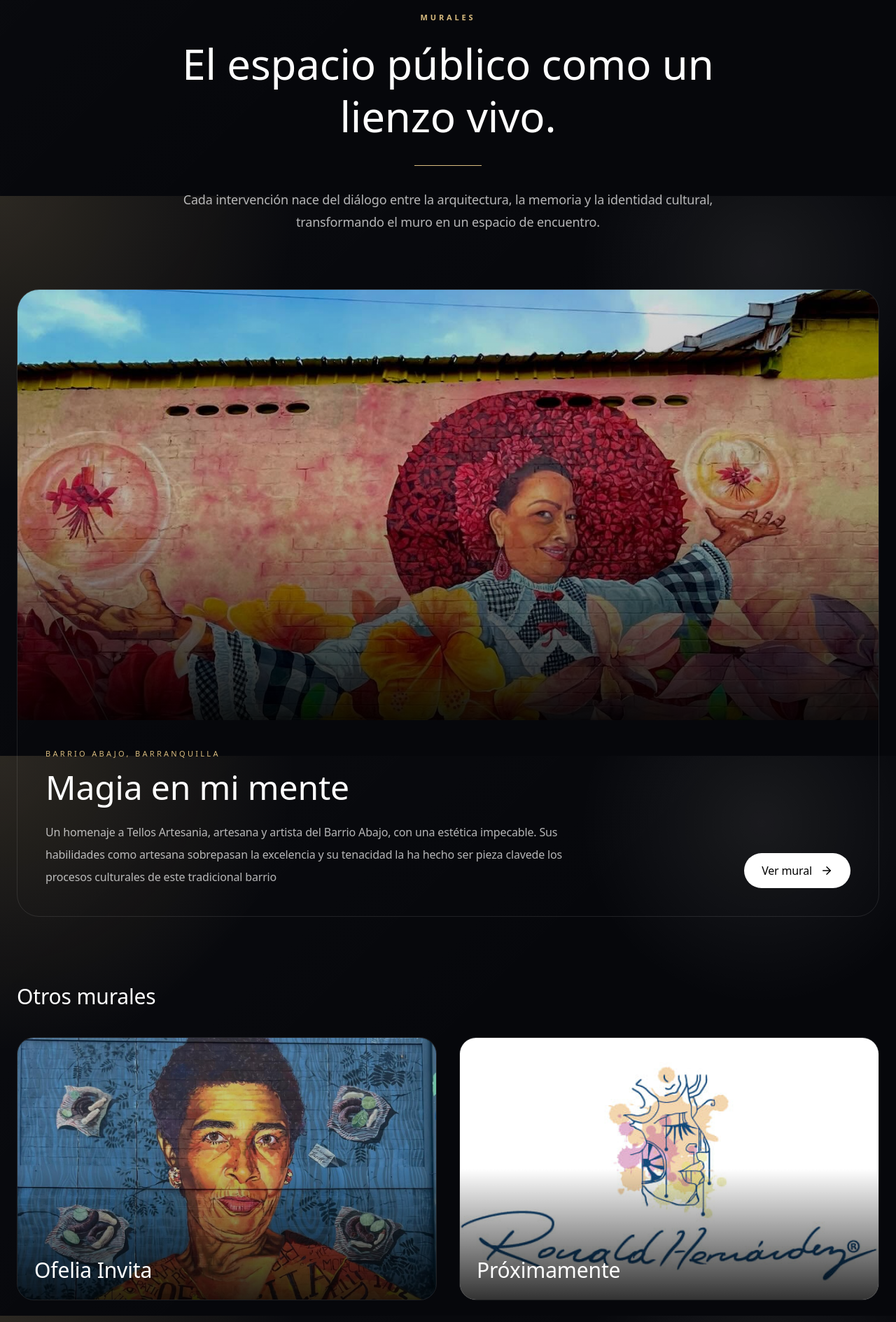
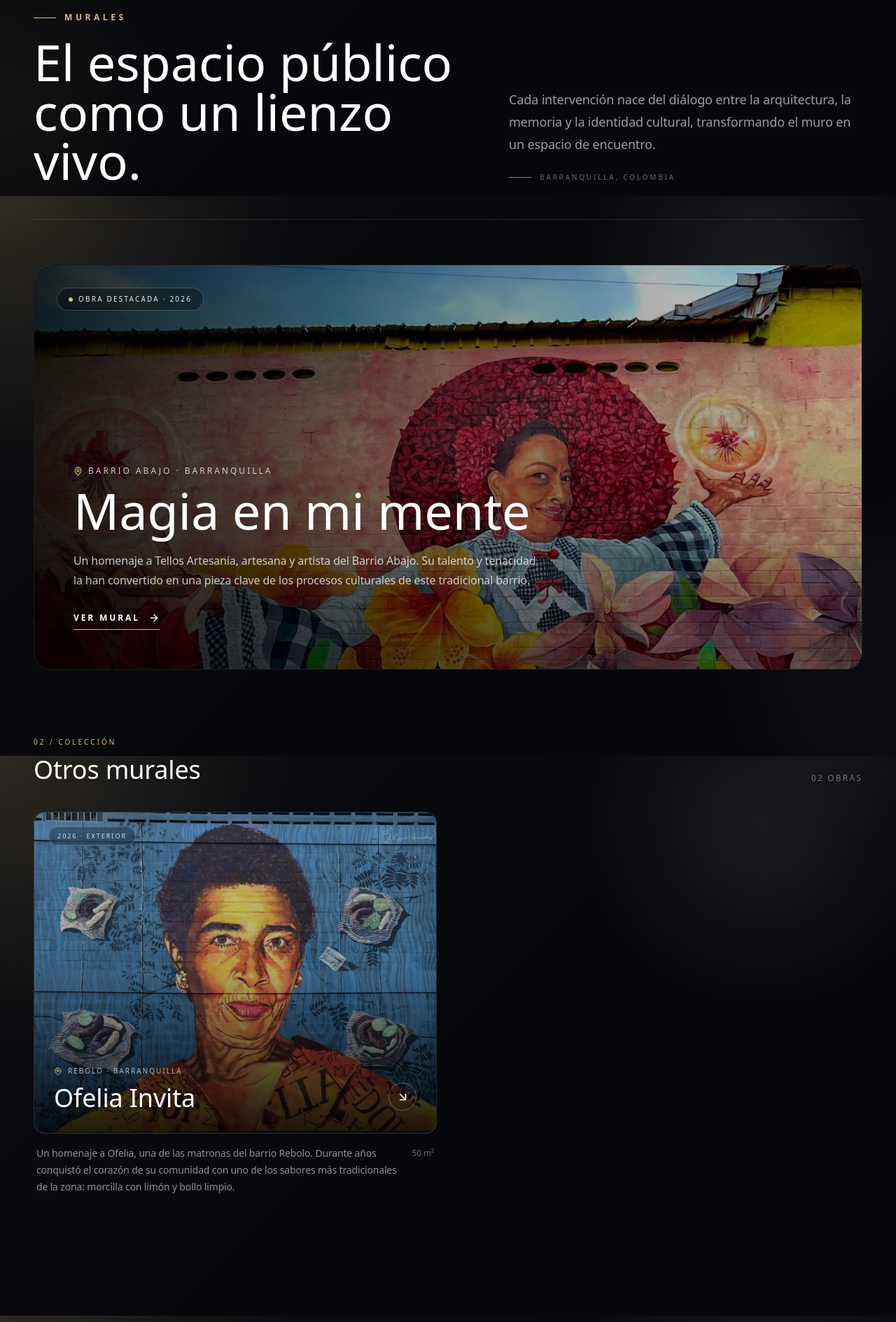
Before and after one commit to guandres2025a-ship-it/ronald-hernandez, a Next.js app: page / in a window 1280 px wide. Shown: the part 2120-4009 px from the top of the page at 70% size. Built offline with nearby package versions, Linux system fonts and the light colour scheme; a web font is replaced by a local one.

Commit message:
Redesign murals section as immersive cinematic portfolio

```diff
--- a/components/MuralesSection.tsx
+++ b/components/MuralesSection.tsx
@@ -1,9 +1,9 @@
 'use client';
 
-import { motion, AnimatePresence } from 'framer-motion';
+import { AnimatePresence, motion } from 'framer-motion';
 import Image from 'next/image';
-import { useState } from 'react';
-import { ArrowRight, X } from 'lucide-react';
+import { useEffect, useState } from 'react';
+import { ArrowDownRight, ArrowRight, MapPin, X } from 'lucide-react';
 import { useLanguage } from './LanguageContext';
 
 interface Mural {
@@ -14,313 +14,280 @@ interface Mural {
   size: string;
   type: string;
   collection: string;
+  location: string;
 }
 
 const murales: Mural[] = [
   {
     title: 'Magia en mi mente',
     description:
-      'Un homenaje a Tellos Artesania, artesana y artista del Barrio Abajo, con una estética impecable. Sus habilidades como artesana sobrepasan la excelencia y su tenacidad la ha hecho ser pieza clavede los procesos culturales de este tradicional barrio',
+      'Un homenaje a Tellos Artesanía, artesana y artista del Barrio Abajo. Su talento y tenacidad la han convertido en una pieza clave de los procesos culturales de este tradicional barrio.',
     image: '/Murales/Magia_En_Mi_Mente.webp',
     year: '2026',
     size: '6.5 × 4 m',
     type: 'Exterior',
-    collection: 'Museo a Cielo Abierto Barrio Abajo Barranquilla',
+    collection: 'Museo a Cielo Abierto Barrio Abajo, Barranquilla',
+    location: 'Barrio Abajo · Barranquilla',
   },
-
   {
     title: 'Ofelia Invita',
-    description: 'Un homenaje a Ofelia, una de las matronas del barrio Rebolo. Ella durante muchos años conquisto el corazón de su comunidad con uno de los sabores mas tradicionales de la zona: "La morcilla con limon y bollo limpio."',
+    description:
+      'Un homenaje a Ofelia, una de las matronas del barrio Rebolo. Durante años conquistó el corazón de su comunidad con uno de los sabores más tradicionales de la zona: morcilla con limón y bollo limpio.',
     image: '/Murales/Ofelia.webp',
     year: '2026',
-    size: '50m2',
+    size: '50 m²',
     type: 'Exterior',
-    collection: 'Malecon de Rebolo',
-  },
-
-  {
-    title: 'Próximamente',
-    description: 'Espacio reservado para un nuevo mural.',
-    image: '/Logo_Ronald.Webp',
-    year: '',
-    size: '',
-    type: '',
-    collection: '',
-  },
-
-  {
-    title: 'Próximamente',
-    description: 'Espacio reservado para un nuevo mural.',
-    image: '/Logo_Ronald.Webp',
-    year: '',
-    size: '',
-    type: '',
-    collection: '',
-  },
-
-  {
-    title: 'Próximamente',
-    description: 'Espacio reservado para un nuevo mural.',
-    image: '/Logo_Ronald.webp',
-    year: '',
-    size: '',
-    type: '',
-    collection: '',
+    collection: 'Malecón de Rebolo',
+    location: 'Rebolo · Barranquilla',
   },
 ];
 
 export default function MuralesSection() {
   const { t } = useLanguage();
-
   const [selected, setSelected] = useState<Mural | null>(null);
-
   const principal = murales[0];
-
   const secundarios = murales.slice(1);
 
+  useEffect(() => {
+    if (!selected) return;
+
+    const handleKeyDown = (event: KeyboardEvent) => {
+      if (event.key === 'Escape') setSelected(null);
+    };
+
+    document.addEventListener('keydown', handleKeyDown);
+    document.body.style.overflow = 'hidden';
+
+    return () => {
+      document.removeEventListener('keydown', handleKeyDown);
+      document.body.style.overflow = '';
+    };
+  }, [selected]);
+
   return (
-    <section id="murales" className="relative py-32">
+    <section id="murales" className="relative overflow-hidden py-24 sm:py-32">
+      <div aria-hidden="true" className="pointer-events-none absolute inset-0">
+        <div className="absolute left-[-10rem] top-24 h-80 w-80 rounded-full bg-[var(--accent)]/5 blur-3xl" />
+        <div className="absolute right-[-12rem] top-[45%] h-96 w-96 rounded-full bg-white/[0.03] blur-3xl" />
+      </div>
 
-  <div className="mx-auto max-w-7xl px-6">
-
-    {/* ENCABEZADO */}
-
+      <div className="relative mx-auto max-w-[1400px] px-5 sm:px-8 lg:px-12">
         <motion.div
-      initial={{ opacity: 0, y: 30 }}
+          initial={{ opacity: 0, y: 24 }}
           whileInView={{ opacity: 1, y: 0 }}
-      viewport={{ once: true }}
-      transition={{ duration: .8 }}
-      className="mx-auto mb-20 max-w-3xl text-center"
+          viewport={{ once: true, amount: 0.3 }}
+          transition={{ duration: 0.7 }}
+          className="mb-12 grid gap-6 border-b border-white/10 pb-10 md:mb-16 md:grid-cols-[1fr_0.8fr] md:items-end md:gap-12 md:pb-12"
         >
-
-      <p className="text-[11px] font-semibold uppercase tracking-[0.35em] text-[var(--accent)]">
+          <div>
+            <p className="mb-5 flex items-center gap-3 text-[10px] font-semibold uppercase tracking-[0.38em] text-[var(--accent)] sm:text-xs">
+              <span className="h-px w-8 bg-[var(--accent)]" />
               {t.murals.title}
             </p>
-
-      <h2 className="mt-5 font-serif text-5xl leading-tight text-white lg:text-6xl">
+            <h2 className="max-w-3xl font-serif text-5xl leading-[0.98] text-white sm:text-6xl lg:text-7xl">
               {t.murals.publicSpace}
             </h2>
-
-      <div className="mx-auto mt-8 h-px w-24 bg-[var(--accent)]" />
-
-      <p className="mt-8 text-lg leading-8 text-white/70">
+          </div>
+          <div className="md:justify-self-end md:pb-1">
+            <p className="max-w-xl text-base leading-7 text-white/60 sm:text-lg sm:leading-8">
               {t.murals.description}
             </p>
-
+            <div className="mt-6 flex items-center gap-3 text-[10px] uppercase tracking-[0.28em] text-white/40">
+              <span className="h-px w-8 bg-[var(--accent)]/70" />
+              Barranquilla, Colombia
+            </div>
+          </div>
         </motion.div>
 
-
-
-    {/* MURAL DESTACADO */}
-
         <motion.article
-      initial={{ opacity: 0, y: 40 }}
+          initial={{ opacity: 0, y: 32 }}
           whileInView={{ opacity: 1, y: 0 }}
-      viewport={{ once: true }}
-      transition={{ duration: .8 }}
-      className="group overflow-hidden rounded-[2rem] border border-white/10"
+          viewport={{ once: true, amount: 0.15 }}
+          transition={{ duration: 0.8 }}
+          className="group relative isolate overflow-hidden rounded-2xl border border-white/10 bg-black sm:rounded-3xl"
         >
-
-      <div className="relative aspect-[16/8] overflow-hidden">
-
+          <button
+            type="button"
+            onClick={() => setSelected(principal)}
+            aria-label={`${t.murals.viewMural}: ${principal.title}`}
+            className="absolute inset-0 z-10 cursor-pointer focus-visible:outline focus-visible:outline-2 focus-visible:outline-offset-[-5px] focus-visible:outline-[var(--accent)]"
+          />
+          <div className="relative aspect-[4/5] overflow-hidden sm:aspect-[16/9] lg:aspect-[2.05/1]">
             <Image
               src={principal.image}
               alt={principal.title}
               fill
               priority
-          className="object-cover transition duration-1000 group-hover:scale-[1.03]"
+              sizes="(max-width: 768px) 100vw, 1400px"
+              className="object-cover object-center transition-transform duration-[1200ms] ease-out group-hover:scale-[1.035]"
             />
+            <div className="absolute inset-0 bg-gradient-to-t from-black via-black/35 to-black/5 sm:bg-gradient-to-r sm:from-black/85 sm:via-black/35 sm:to-transparent" />
+            <div className="absolute inset-0 bg-gradient-to-t from-black/40 via-transparent to-transparent" />
 
-        <div className="absolute inset-0 bg-gradient-to-t from-black/90 via-black/10 to-transparent" />
-
+            <div className="absolute left-5 top-5 flex items-center gap-2 rounded-full border border-white/20 bg-black/30 px-3 py-2 text-[9px] uppercase tracking-[0.22em] text-white/90 backdrop-blur-md sm:left-8 sm:top-8 sm:px-4 sm:text-[10px]">
+              <span className="h-1.5 w-1.5 rounded-full bg-[var(--accent)]" />
+              Obra destacada · {principal.year}
             </div>
 
-      <div className="grid gap-10 p-10 lg:grid-cols-[1fr_auto]">
-
-        <div>
-
-          <p className="text-[11px] uppercase tracking-[0.3em] text-[var(--accent)]">
-            Barrio Abajo, Barranquilla
+            <div className="absolute inset-x-0 bottom-0 flex flex-col items-start justify-end p-5 sm:p-9 lg:p-14">
+              <p className="mb-3 flex items-center gap-2 text-[10px] uppercase tracking-[0.25em] text-white/75 sm:text-xs">
+                <MapPin size={13} className="text-[var(--accent)]" />
+                {principal.location}
               </p>
-
-          <h3 className="mt-4 font-serif text-5xl text-white">
+              <h3 className="max-w-4xl font-serif text-4xl leading-[1.02] text-white sm:text-5xl lg:text-7xl">
                 {principal.title}
               </h3>
-
-          <p className="mt-6 max-w-3xl leading-8 text-white/70">
+              <p className="mt-4 hidden max-w-2xl text-sm leading-7 text-white/75 sm:block lg:mt-5 lg:text-base">
                 {principal.description}
               </p>
+              <span className="mt-6 inline-flex items-center gap-3 border-b border-[var(--accent)] pb-2 text-[10px] font-semibold uppercase tracking-[0.24em] text-white transition-colors group-hover:text-[var(--accent)] sm:mt-8 sm:text-xs">
+                {t.murals.viewMural}
+                <ArrowRight size={16} className="transition-transform group-hover:translate-x-1" />
+              </span>
+            </div>
+          </div>
+        </motion.article>
 
+        <div className="mt-16 sm:mt-24">
+          <div className="mb-8 flex items-end justify-between gap-5 sm:mb-10">
+            <div>
+              <p className="mb-3 text-[10px] uppercase tracking-[0.3em] text-[var(--accent)]">
+                02 / Colección
+              </p>
+              <h3 className="font-serif text-3xl text-white sm:text-4xl">
+                {t.murals.otherMurals}
+              </h3>
+            </div>
+            <span className="hidden text-xs tracking-[0.18em] text-white/40 sm:block">
+              02 OBRAS
+            </span>
           </div>
 
+          <div className="grid gap-6 md:grid-cols-2 md:gap-8">
+            {secundarios.map((mural, index) => (
+              <motion.article
+                key={mural.title}
+                initial={{ opacity: 0, y: 28 }}
+                whileInView={{ opacity: 1, y: 0 }}
+                viewport={{ once: true, amount: 0.2 }}
+                transition={{ duration: 0.65, delay: index * 0.12 }}
+                className="group"
+              >
                 <button
-          onClick={() => setSelected(principal)}
-          className="flex items-center gap-3 self-end rounded-full border border-white/10 bg-white px-6 py-3 font-medium text-black transition hover:bg-[var(--accent)]"
+                  type="button"
+                  onClick={() => setSelected(mural)}
+                  aria-label={`${t.murals.viewMural}: ${mural.title}`}
+                  className="block w-full text-left focus-visible:outline focus-visible:outline-2 focus-visible:outline-offset-4 focus-visible:outline-[var(--accent)]"
                 >
-          {t.murals.viewMural}
-
-          <ArrowRight size={18} />
-        </button>
-
-      </div>
-
-    </motion.article>
-
-
-
-    {/* OTROS MURALES */}
-
-    <div className="mt-24">
-
-      <h3 className="mb-10 font-serif text-3xl text-white">
-        {t.murals.otherMurals}
-      </h3>
-
-      <div className="grid gap-8 md:grid-cols-2">
-
-        {secundarios.map((mural, index) => (
-
-          <motion.article
-
-            key={index}
-
-            initial={{ opacity: 0, y: 30 }}
-
-            whileInView={{ opacity: 1, y: 0 }}
-
-            viewport={{ once: true }}
-
-            transition={{ delay: index * .08 }}
-
-            onClick={() => setSelected(mural)}
-
-            className="group cursor-pointer overflow-hidden rounded-[1.5rem] border border-white/10"
-
-          >
-
-            <div className="relative aspect-[16/10] overflow-hidden">
-
+                  <div className="relative aspect-[5/4] overflow-hidden rounded-xl border border-white/10 bg-white/5 sm:rounded-2xl">
                     <Image
                       src={mural.image}
                       alt={mural.title}
                       fill
-                className="object-cover transition duration-700 group-hover:scale-[1.03]"
+                      sizes="(max-width: 768px) 100vw, 50vw"
+                      className="object-cover transition-transform duration-1000 ease-out group-hover:scale-[1.04]"
                     />
-
-              <div className="absolute inset-0 bg-gradient-to-t from-black/80 via-transparent to-transparent" />
-
-              <div className="absolute bottom-0 left-0 p-6">
-
-                <h4 className="font-serif text-3xl text-white">
+                    <div className="absolute inset-0 bg-gradient-to-t from-black/85 via-black/10 to-transparent" />
+                    <div className="absolute left-5 top-5 rounded-full border border-white/20 bg-black/25 px-3 py-1.5 text-[9px] uppercase tracking-[0.22em] text-white/80 backdrop-blur-md">
+                      {mural.year} · {mural.type}
+                    </div>
+                    <div className="absolute inset-x-0 bottom-0 flex items-end justify-between gap-4 p-5 sm:p-7">
+                      <div>
+                        <p className="mb-2 flex items-center gap-2 text-[10px] uppercase tracking-[0.2em] text-white/65">
+                          <MapPin size={12} className="text-[var(--accent)]" />
+                          {mural.location}
+                        </p>
+                        <h4 className="font-serif text-3xl leading-tight text-white sm:text-4xl">
                           {mural.title}
                         </h4>
-
+                      </div>
+                      <span className="mb-1 flex h-10 w-10 shrink-0 items-center justify-center rounded-full border border-white/30 text-white transition-all group-hover:border-[var(--accent)] group-hover:bg-[var(--accent)] group-hover:text-black">
+                        <ArrowDownRight size={19} />
+                      </span>
+                    </div>
+                  </div>
+                  <div className="flex items-start justify-between gap-5 px-1 pt-4">
+                    <p className="max-w-xl text-sm leading-6 text-white/55">
+                      {mural.description}
+                    </p>
+                    <span className="shrink-0 pt-1 text-xs text-white/40">{mural.size}</span>
+                  </div>
+                </button>
+              </motion.article>
+            ))}
+          </div>
+        </div>
       </div>
 
-            </div>
-
-          </motion.article>
-
-        ))}
-
-      </div>
-
-    </div>
-          {/* MODAL */}
-
       <AnimatePresence>
-
         {selected && (
-
           <motion.div
             initial={{ opacity: 0 }}
             animate={{ opacity: 1 }}
             exit={{ opacity: 0 }}
             onClick={() => setSelected(null)}
-            className="fixed inset-0 z-[100] flex items-center justify-center bg-black/85 p-6 backdrop-blur-xl"
+            className="fixed inset-0 z-[100] flex items-center justify-center bg-black/90 p-3 backdrop-blur-xl sm:p-6"
+            role="presentation"
           >
-
             <motion.div
-              initial={{ scale: .96 }}
-              animate={{ scale: 1 }}
-              exit={{ scale: .96 }}
-              onClick={(e) => e.stopPropagation()}
-              className="relative w-full max-w-6xl overflow-hidden rounded-[2rem] border border-white/10 bg-[var(--card-bg)]"
+              initial={{ opacity: 0, y: 18, scale: 0.98 }}
+              animate={{ opacity: 1, y: 0, scale: 1 }}
+              exit={{ opacity: 0, y: 12, scale: 0.98 }}
+              transition={{ duration: 0.25 }}
+              onClick={(event) => event.stopPropagation()}
+              role="dialog"
+              aria-modal="true"
+              aria-label={selected.title}
+              className="relative max-h-[92vh] w-full max-w-6xl overflow-y-auto rounded-2xl border border-white/10 bg-[var(--card-bg)] shadow-2xl sm:rounded-3xl"
             >
-
               <button
+                type="button"
                 onClick={() => setSelected(null)}
-                className="absolute right-6 top-6 z-20 rounded-full border border-white/10 bg-black/40 p-3 text-white hover:text-[var(--accent)]"
+                aria-label="Cerrar detalles del mural"
+                className="absolute right-3 top-3 z-20 rounded-full border border-white/20 bg-black/65 p-2.5 text-white transition hover:border-[var(--accent)] hover:text-[var(--accent)] sm:right-5 sm:top-5 sm:p-3"
               >
                 <X size={20} />
               </button>
 
-              <div className="grid lg:grid-cols-[1.4fr_.9fr]">
-
-                <div className="relative aspect-[4/3] lg:aspect-auto lg:min-h-[720px]">
-
+              <div className="grid md:grid-cols-[1.15fr_0.85fr]">
+                <div className="relative aspect-[4/3] min-h-0 bg-black md:aspect-auto md:min-h-[560px]">
                   <Image
                     src={selected.image}
                     alt={selected.title}
                     fill
+                    sizes="(max-width: 768px) 100vw, 60vw"
                     className="object-cover"
                   />
-
                 </div>
 
-                <div className="flex flex-col justify-center p-10 lg:p-14">
-
-                  <p className="text-[11px] uppercase tracking-[0.35em] text-[var(--accent)]">
+                <div className="flex flex-col justify-center p-6 sm:p-9 lg:p-12">
+                  <p className="text-[10px] uppercase tracking-[0.3em] text-[var(--accent)] sm:text-xs">
                     {selected.collection || t.murals.collection}
                   </p>
-
-                  <h2 className="mt-4 font-serif text-5xl leading-tight text-white">
+                  <h2 className="mt-4 pr-8 font-serif text-4xl leading-tight text-white sm:text-5xl">
                     {selected.title}
                   </h2>
-
-                  <div className="mt-8 flex flex-wrap gap-3">
-
-                    {selected.year && (
-                      <span className="rounded-full border border-white/10 px-4 py-2 text-sm text-white/70">
-                        {selected.year}
+                  <p className="mt-4 flex items-center gap-2 text-xs uppercase tracking-[0.16em] text-white/50">
+                    <MapPin size={14} className="text-[var(--accent)]" />
+                    {selected.location}
+                  </p>
+                  <div className="mt-6 flex flex-wrap gap-2">
+                    {[selected.year, selected.size, selected.type].filter(Boolean).map((detail) => (
+                      <span key={detail} className="rounded-full border border-white/15 px-3 py-2 text-xs text-white/65">
+                        {detail}
                       </span>
-                    )}
-
-                    {selected.size && (
-                      <span className="rounded-full border border-white/10 px-4 py-2 text-sm text-white/70">
-                        {selected.size}
-                      </span>
-                    )}
-
-                    {selected.type && (
-                      <span className="rounded-full border border-white/10 px-4 py-2 text-sm text-white/70">
-                        {selected.type}
-                      </span>
-                    )}
-
+                    ))}
                   </div>
-
-                  <div className="mt-10 h-px w-20 bg-[var(--accent)]" />
-
-                  <p className="mt-10 text-lg leading-9 text-white/70">
+                  <div className="mt-7 h-px w-16 bg-[var(--accent)]" />
+                  <p className="mt-7 text-base leading-8 text-white/70 sm:text-lg">
                     {selected.description}
                   </p>
-
                 </div>
-
               </div>
-
             </motion.div>
-
           </motion.div>
-
         )}
-
       </AnimatePresence>
-
-    </div>
-
     </section>
-
   );
 }
```
Lines whose indentation alone changed are shown as unchanged.
